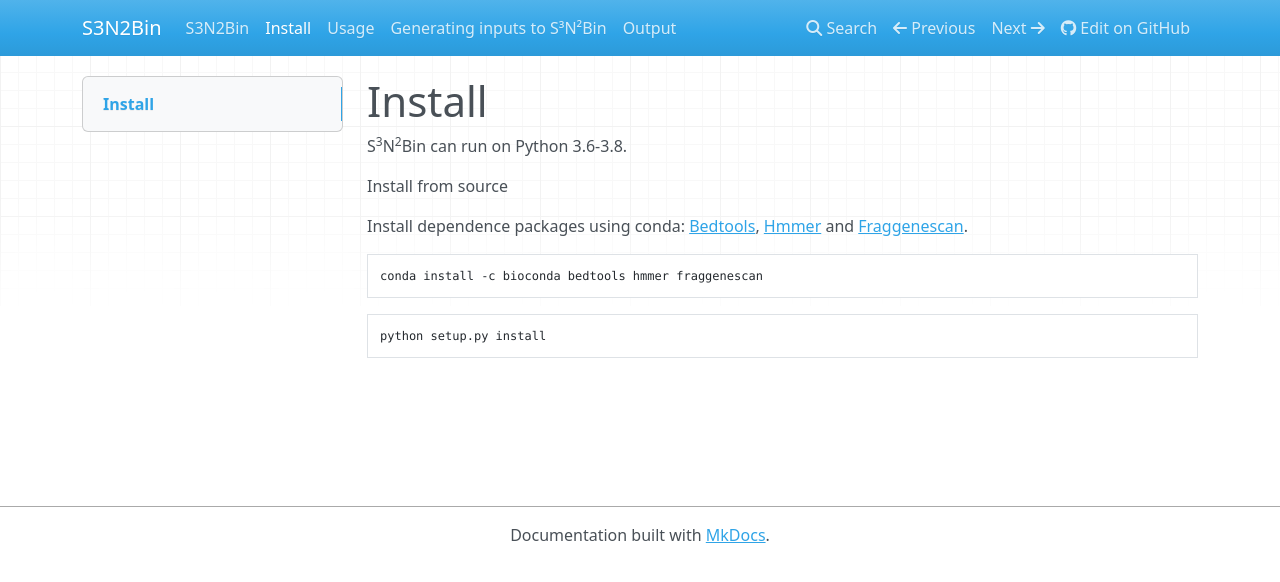
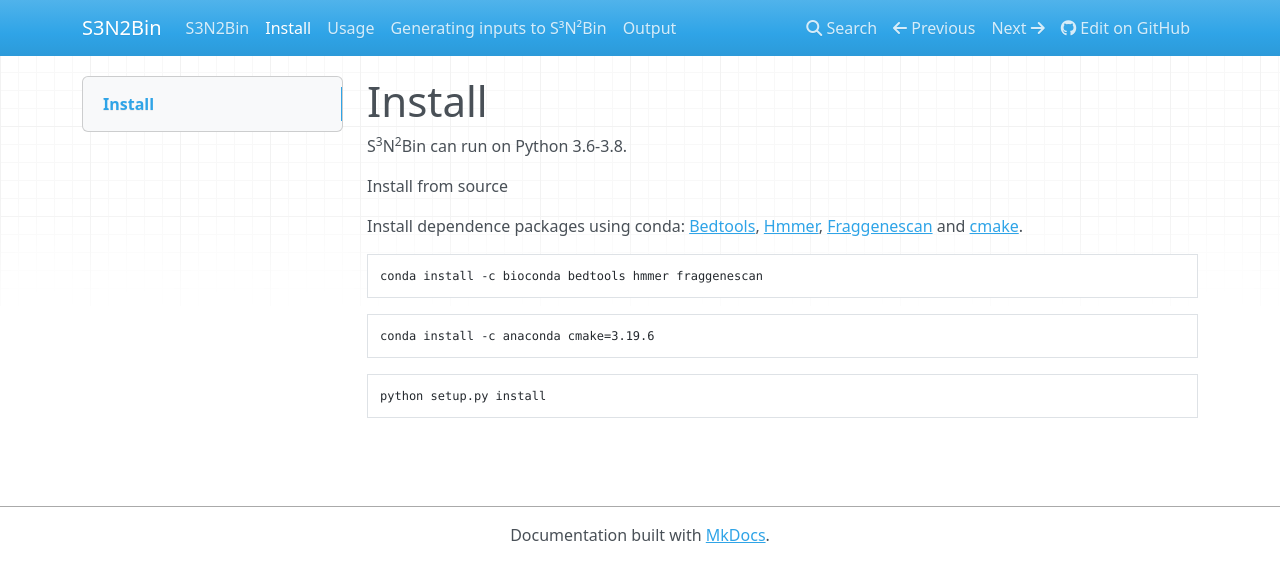
Before and after one commit to BigDataBiology/SemiBin, an MkDocs documentation site: the page built from docs/install.md, in a window 1280 px wide. Shown: the top 582 px of the page. Built offline with MkDocs 1.6.1, drawn with Linux system fonts in a browser that asks for light colours; nearby versions of some CDN libraries.

Commit message:
Add install of dependence

````diff
--- a/docs/install.md
+++ b/docs/install.md
@@ -4,12 +4,16 @@ S<sup>3</sup>N<sup>2</sup>Bin can run on Python 3.6-3.8.
 
 Install from source
 
-Install dependence packages using conda: [Bedtools](http://bedtools.readthedocs.org/]), [Hmmer](http://hmmer.org/) and [Fraggenescan](https://sourceforge.net/projects/fraggenescan/).
+Install dependence packages using conda: [Bedtools](http://bedtools.readthedocs.org/]), [Hmmer](http://hmmer.org/),  [Fraggenescan](https://sourceforge.net/projects/fraggenescan/) and [cmake](https://cmake.org/).
 
 ```bash
 conda install -c bioconda bedtools hmmer fraggenescan
 ```
 
 ```bash
+conda install -c anaconda cmake=3.19.6
+```
+
+```bash
 python setup.py install
 ```
````
Also changed, not shown: README.md (+4 -1 lines).
